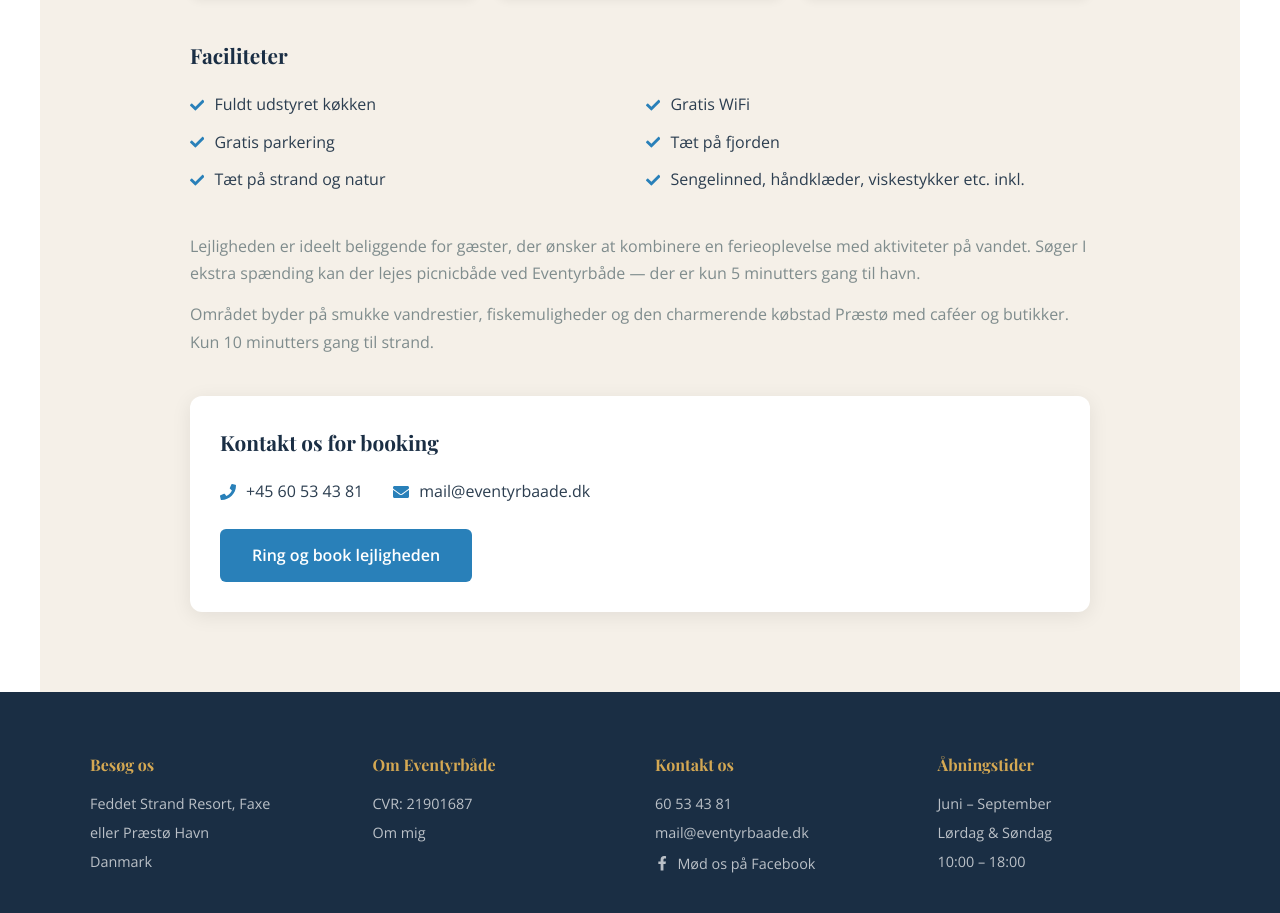
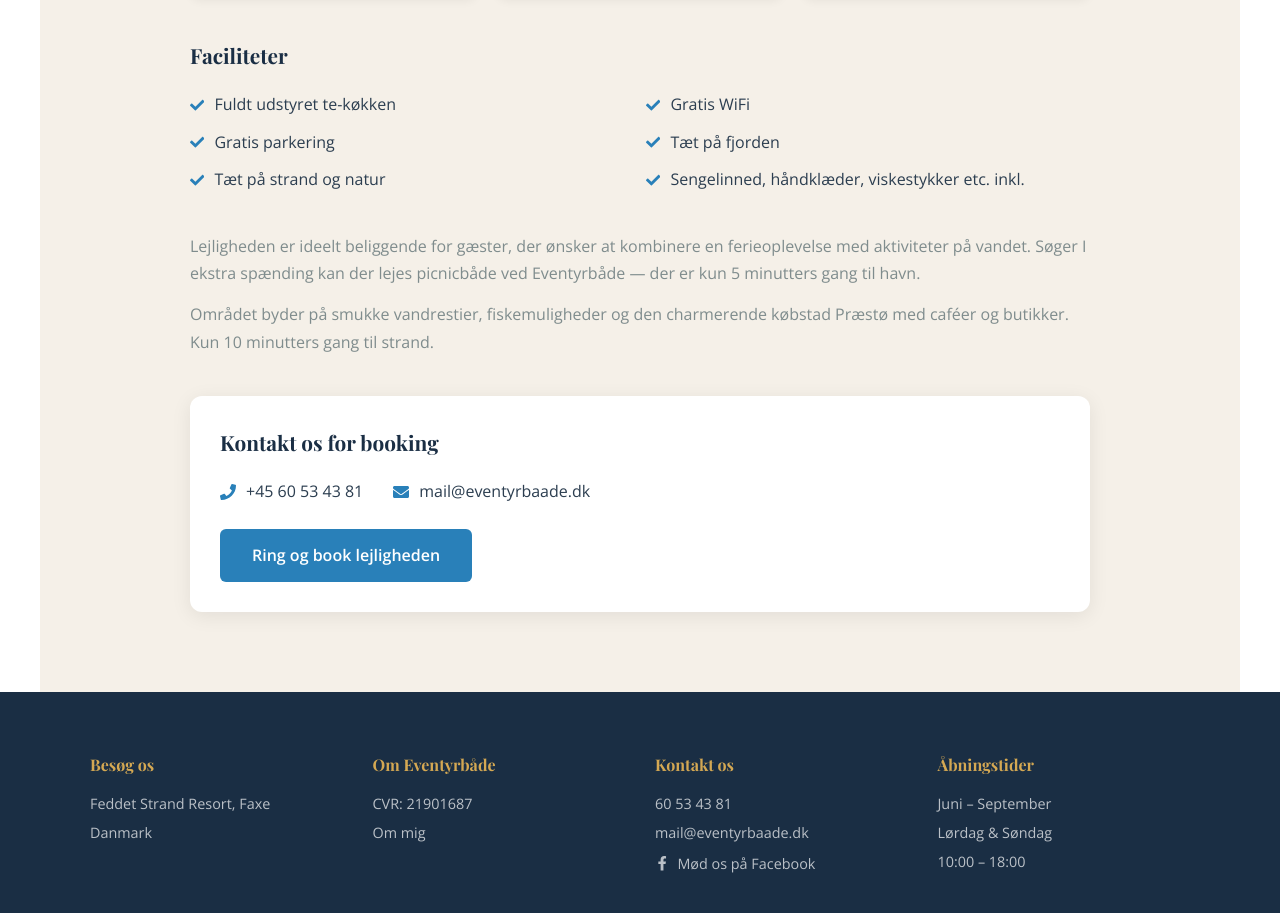
Before and after one commit to embedded-bed/eventyrbaade, a React (Create React App) app: page /ferielejlighed in a window 1280 px wide. Shown: the part 1279-2192 px from the top of the page. Built offline with nearby package versions, Linux system fonts and the light colour scheme.

Commit message:
small fixes to text

```diff
--- a/src/components/Contact.js
+++ b/src/components/Contact.js
@@ -57,7 +57,6 @@ function Contact() {
             <div>
               <strong>{t('contact.location_label')}</strong>
               <span>{t('contact.location1')}</span>
-              <span>{t('contact.location2')}</span>
             </div>
           </div>
         </div>
--- a/src/components/Footer.js
+++ b/src/components/Footer.js
@@ -13,7 +13,6 @@ function Footer() {
         <div className="footer-col">
           <h4>{t('footer.visit_title')}</h4>
           <p>{t('footer.visit1')}</p>
-          <p>{t('footer.visit2')}</p>
           <p>{t('footer.visit3')}</p>
         </div>
         <div className="footer-col">
--- a/src/locales/da/translation.json
+++ b/src/locales/da/translation.json
@@ -65,7 +65,6 @@
     "email_label": "Email",
     "location_label": "Besøg os",
     "location1": "Feddet Strand Resort, Faxe",
-    "location2": "eller Præstø Havn",
     "map_title": "Præstø Fjord"
   },
   "about": {
@@ -111,7 +110,7 @@
     "location_label": "Beliggenhed",
     "location": "Præstø Fjord",
     "features_title": "Faciliteter",
-    "feature1": "Fuldt udstyret køkken",
+    "feature1": "Fuldt udstyret te-køkken",
     "feature2": "Gratis WiFi",
     "feature3": "Gratis parkering",
     "feature4": "Tæt på fjorden",
@@ -155,7 +154,6 @@
   "footer": {
     "visit_title": "Besøg os",
     "visit1": "Feddet Strand Resort, Faxe",
-    "visit2": "eller Præstø Havn",
     "visit3": "Danmark",
     "about_title": "Om Eventyrbåde",
     "cvr": "CVR: 21901687",
--- a/src/locales/de/translation.json
+++ b/src/locales/de/translation.json
@@ -65,7 +65,6 @@
     "email_label": "Email",
     "location_label": "Besuche uns",
     "location1": "Feddet Strand Resort, Faxe",
-    "location2": "oder Præstø Hafen",
     "map_title": "Præstø Fjord"
   },
   "about": {
@@ -111,7 +110,7 @@
     "location_label": "Lage",
     "location": "Præstø Fjord",
     "features_title": "Ausstattung",
-    "feature1": "Voll ausgestattete Küche",
+    "feature1": "Voll ausgestattete Teeküche",
     "feature2": "Kostenloses WLAN",
     "feature3": "Kostenloser Parkplatz",
     "feature4": "Nahe am Fjord",
@@ -155,7 +154,6 @@
   "footer": {
     "visit_title": "Besuche uns",
     "visit1": "Feddet Strand Resort, Faxe",
-    "visit2": "oder Præstø Hafen",
     "visit3": "Dänemark",
     "about_title": "Über Eventyrbåde",
     "cvr": "CVR: 21901687",
--- a/src/locales/en/translation.json
+++ b/src/locales/en/translation.json
@@ -65,7 +65,6 @@
     "email_label": "Email",
     "location_label": "Visit us",
     "location1": "Feddet Strand Resort, Faxe",
-    "location2": "or Præstø Harbour",
     "map_title": "Præstø Fjord"
   },
   "about": {
@@ -111,7 +110,7 @@
     "location_label": "Location",
     "location": "Præstø Fjord",
     "features_title": "Amenities",
-    "feature1": "Fully equipped kitchen",
+    "feature1": "Fully equipped kitchenette",
     "feature2": "Free WiFi",
     "feature3": "Free parking",
     "feature4": "Close to the fjord",
@@ -155,7 +154,6 @@
   "footer": {
     "visit_title": "Visit us",
     "visit1": "Feddet Strand Resort, Faxe",
-    "visit2": "or Præstø Harbour",
     "visit3": "Denmark",
     "about_title": "About Eventyrbåde",
     "cvr": "CVR: 21901687",
```
